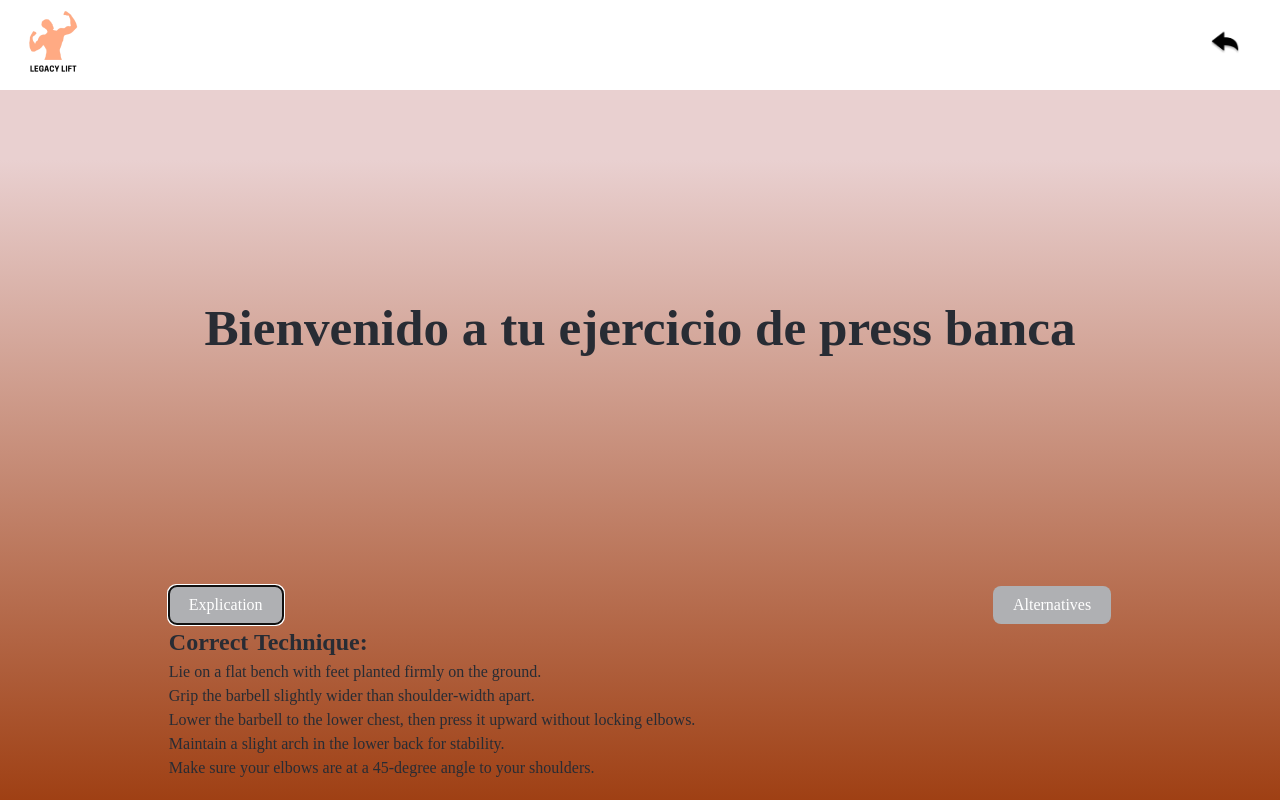
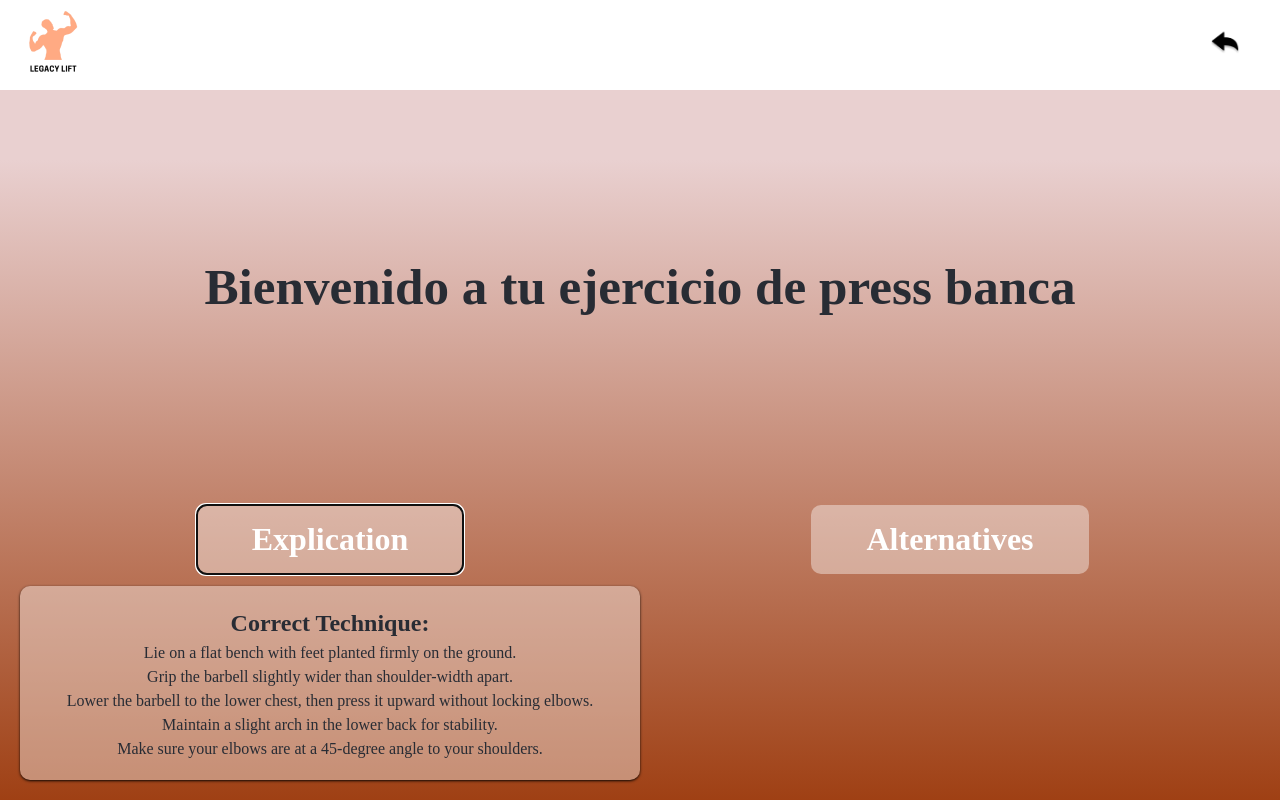
Before and after one commit to DemiGarf/LegacyFit, a React (Vite) app: page / in a window 1280 px wide. Both pictures are taken after a click on the button "Explication". Built offline with nearby package versions, Linux system fonts and the light colour scheme.

Commit message:
trabajo en casa

```diff
--- a/src/App.css
+++ b/src/App.css
@@ -8,6 +8,11 @@ html, body, #root {
   height: 100%;
   width: 100%;
 }
+
+.sombra-1 {box-shadow: 0 1px 2px 0 rgb(0 0 0 / 0.5);}
+.sombra-2{ box-shadow: 0 1px 3px 0 rgb(0 0 0 / 0.8), 0 1px 2px -1px rgb(0 0 0 / 0.8);}
+.sombra-3{ box-shadow: 0 4px 6px -1px rgb(0 0 0 / 0.8), 0 2px 4px -2px rgb(0 0 0 / 0.8);}
+.sombra-4{ box-shadow: 0 10px 15px -3px rgb(0 0 0 / 0.8), 0 4px 6px -4px rgb(0 0 0 / 0.8);}
 
 .App {
   font-family: 'Poppins';
@@ -49,21 +54,39 @@ html, body, #root {
   padding: 20px;
 }
 
+.footer-section {
+  width: 50%;
+  text-align:center;
+}
 .footer-button {
-  background-color: #afb0b3;
+  background-color: rgba(255,255,255, 0.4);
   color: white;
   border: none;
   padding: 10px 20px;
   font-size: 16px;
   cursor: pointer;
   font-family: 'Poppins';
+  padding: 16px 55px;
+    font-size: 2em;
+    border-radius: 10px;
+    font-weight: bold;
+
 }
 
+
 .footer-button:hover {
-  background-color: #444;
+  background-color: rgba(255,255,255, 0.2);
 }
 
 
 .arrow-button{
   background-color: transparent;
 }
+
+
+.modal-content {
+  margin-top: 12px;
+  border-radius: 10px;
+  background-color: rgba(255,255,255, 0.4);
+  padding: 19px 10px;
+}
--- a/src/App.tsx
+++ b/src/App.tsx
@@ -53,10 +53,12 @@ const App: React.FC = () => {
       </main>
       <footer className="App-footer">
         <div className="footer-section">
-          <button className="footer-button" onClick={handleOpenExplicationModal} >Explication</button>
+          <div>
+              <button className="footer-button" onClick={handleOpenExplicationModal} >Explication</button>
+          </div>
           {isExplicationModalOpen && (
             <div className="modal" onClick={handleCloseExplicationModal}>
-              <div className="modal-content" onClick={e => e.stopPropagation()}>
+              <div className="modal-content sombra-2" onClick={e => e.stopPropagation()}>
                 {modalContent}
               </div>
             </div>
@@ -66,7 +68,7 @@ const App: React.FC = () => {
           <button className="footer-button" onClick={handleOpenAlternativesModal}>Alternatives</button>
           {isAlternativesModalOpen && (
             <div className="modal" onClick={handleCloseAlternativesModal}>
-              <div className="modal-content" onClick={e => e.stopPropagation()}>
+              <div className="modal-content sombra-2" onClick={e => e.stopPropagation()}>
                 {modalContent}
               </div>
             </div>
```
